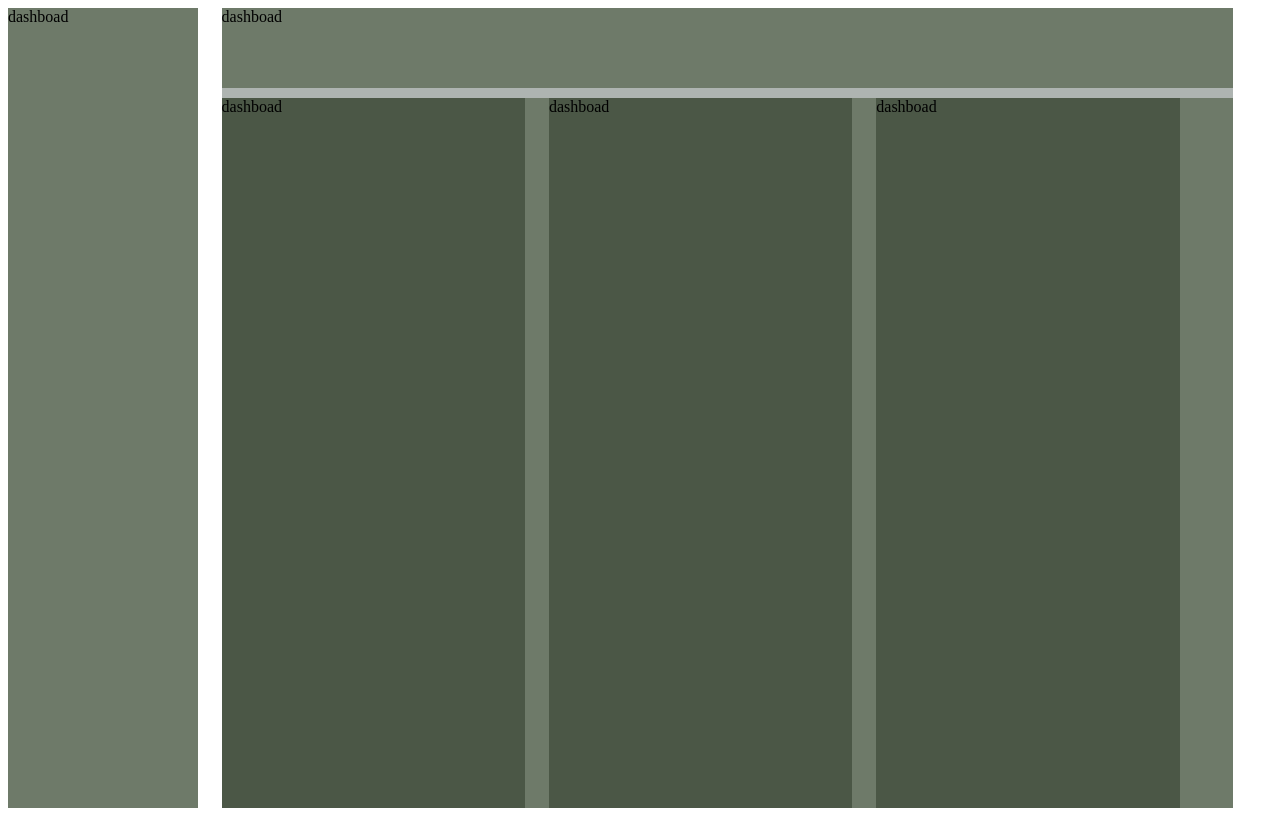
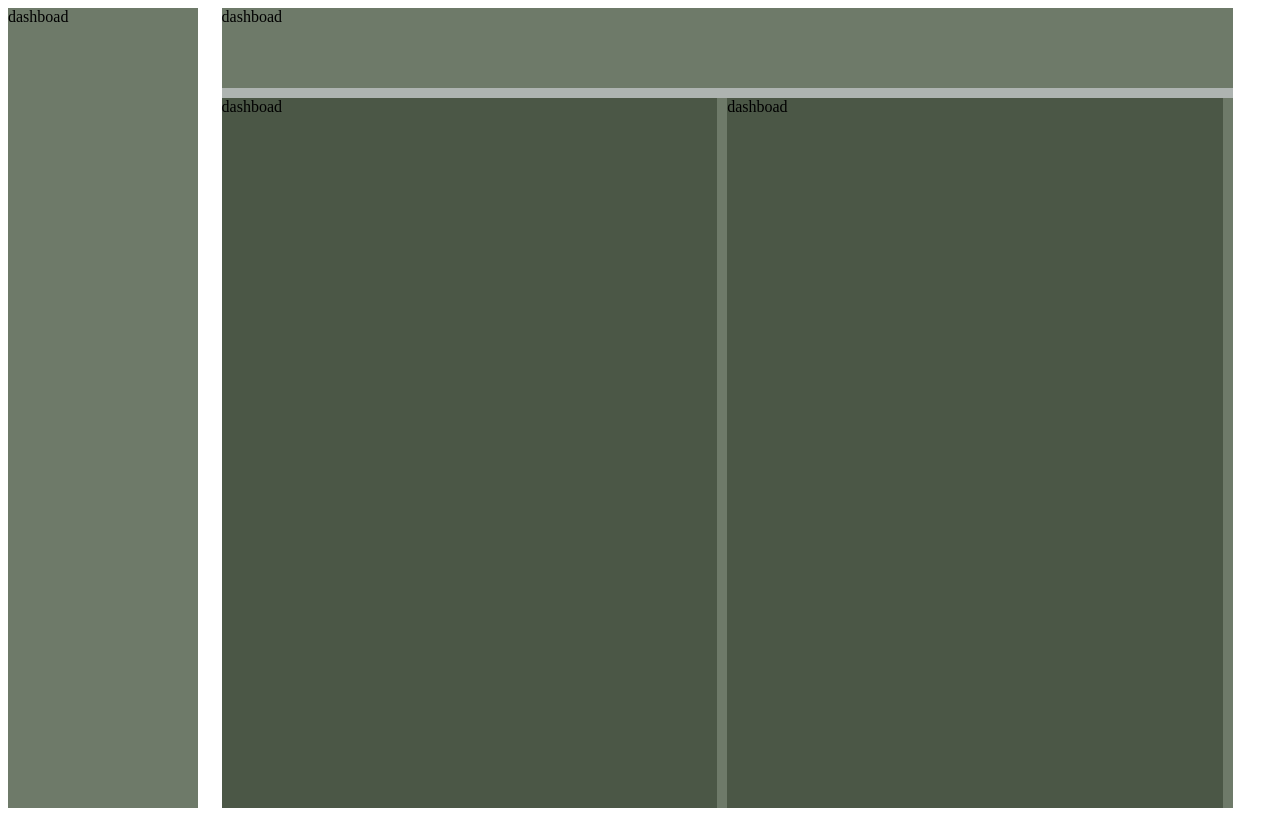
Before and after one commit to 2909377582/GWEO, a plain HTML site: page index.html in a window 1280 px wide. Drawn offline with Linux system fonts and the light colour scheme.

Commit message:
哥要开始了

```diff
--- a/index.css
+++ b/index.css
@@ -86,8 +86,8 @@
         background-color: rgb(110, 122, 105)
     }
         .box-child2-son2-son1{
-            width:30%;
+            flex: 1;
             background-color: rgb(75, 87, 70);
-            margin-right: 24px;
+            margin-right: 1%;
 
         }
--- a/index.html
+++ b/index.html
@@ -40,7 +40,6 @@
         <div class="box-child2-son2">
             <div class="box-child2-son2-son1">dashboad</div>
             <div class="box-child2-son2-son1">dashboad</div>
-            <div class="box-child2-son2-son1">dashboad</div>
         </div>
 
     </div>
```
